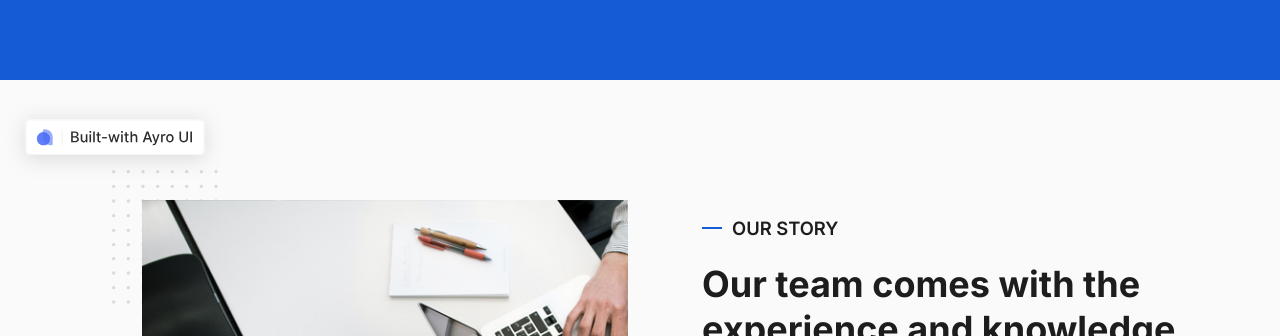
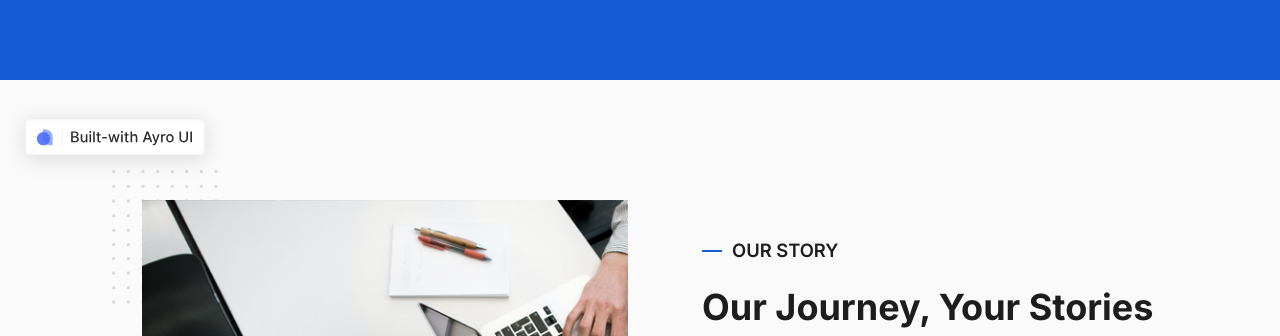
Before and after one commit to anamikakp8078/Alraza-ads, a plain HTML site: page index.html in a window 1280 px wide. Shown: the part 616-952 px from the top of the page. Drawn offline with Linux system fonts and the light colour scheme; a script that the page names is missing.

Commit message:
Update index.html

```diff
--- a/index.html
+++ b/index.html
@@ -268,7 +268,7 @@
         <div class="col-lg-6 col-12">
           <div class="about-five-content">
             <h6 class="small-title text-lg">OUR STORY</h6>
-            <h2 class="main-title fw-bold">Our team comes with the experience and knowledge</h2>
+            <h2 class="main-title fw-bold">Our Journey, Your Stories</h2>
             <div class="about-five-tab">
               <nav>
                 <div class="nav nav-tabs" id="nav-tab" role="tablist">
```
